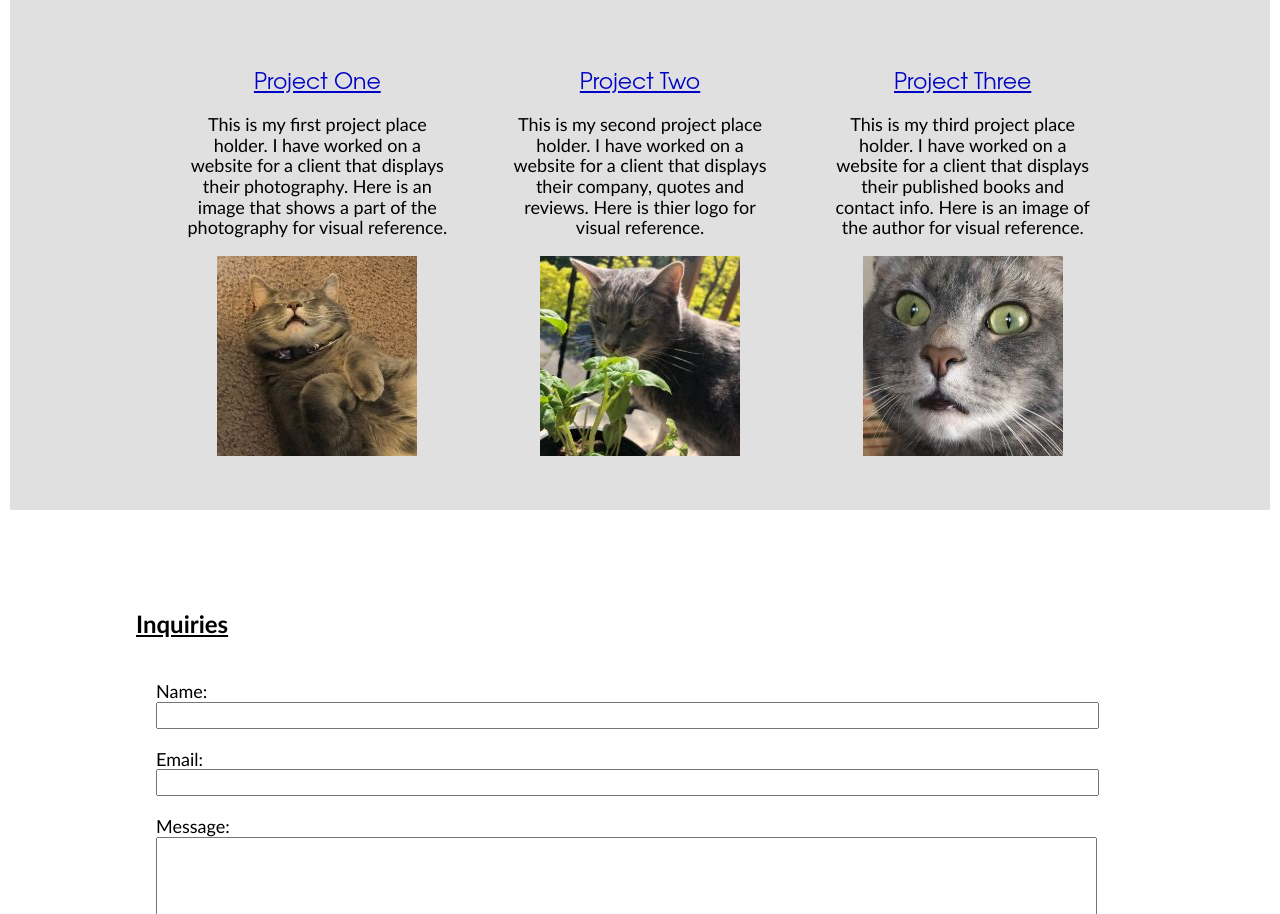
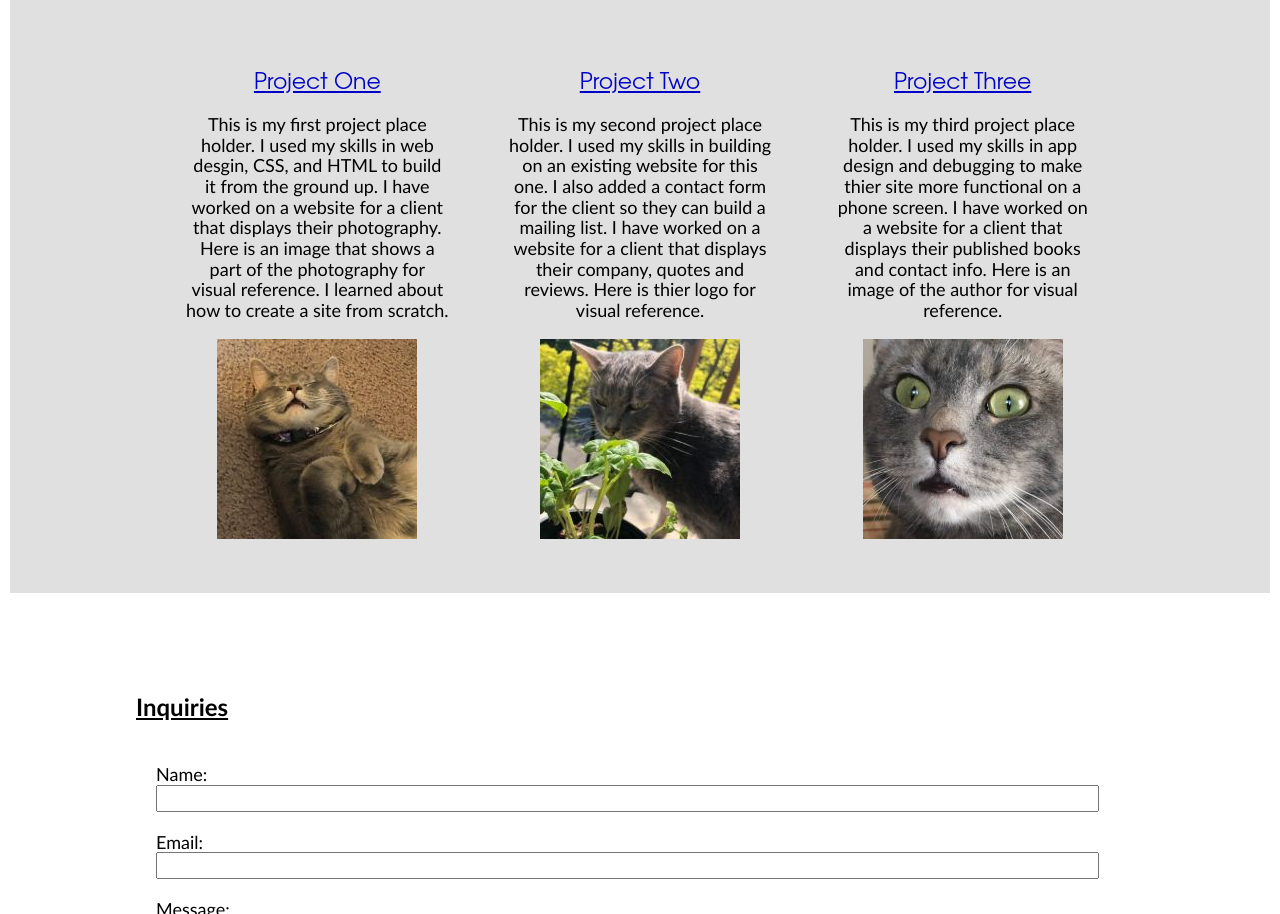
Before and after one commit to ivybenson/Profile, a plain HTML site: page index.html in a window 1280 px wide. Shown: the part 1554-2468 px from the top of the page. Drawn offline with nearby package versions, Linux system fonts and the light colour scheme.

Commit message:
updates to projects

```diff
--- a/index.html
+++ b/index.html
@@ -51,13 +51,13 @@
          <section class="section-color">
           <h3 style = "text-align:center">Projects</h3>
           <div class="group">
-          <div class="item"><a href="#">Project One</a><p>This is my first project place holder. I have worked on a website for a client that displays their photography. Here is an image that shows a part of the photography for visual reference.</p>
+          <div class="item"><a href="https://ivybenson.github.io/ivy-profile/">Project One</a><p>This is my first project place holder. I used my skills in web desgin, CSS, and HTML to build it from the ground up. I have worked on a website for a client that displays their photography. Here is an image that shows a part of the photography for visual reference. I learned about how to create a site from scratch.</p>
             <img src="images/project-one.jpg" alt="project-one"> </div>
 
-          <div class="item"><a href="#">Project Two</a><p>This is my second project place holder. I have worked on a website for a client that displays their company, quotes and reviews. Here is thier logo for visual reference.</p>
+          <div class="item"><a href="https://ivybenson.github.io/ivy-profile/">Project Two</a><p>This is my second project place holder. I used my skills in building on an existing website for this one. I also added a contact form for the client so they can build a mailing list. I have worked on a website for a client that displays their company, quotes and reviews. Here is thier logo for visual reference.</p>
             <img src="images/project-two.jpg" alt="project-two"> </div>
 
-          <div class="item"><a href="#">Project Three</a><p>This is my third project place holder. I have worked on a website for a client that displays their published books and contact info. Here is an image of the author for visual reference.</p>
+          <div class="item"><a href="https://ivybenson.github.io/ivy-profile/">Project Three</a><p>This is my third project place holder. I used my skills in app design and debugging to make thier site more functional on a phone screen. I have worked on a website for a client that displays their published books and contact info. Here is an image of the author for visual reference.</p>
             <img src="images/project-three.jpg" alt="project-three"> </div>
           </div>
          </section>
```
